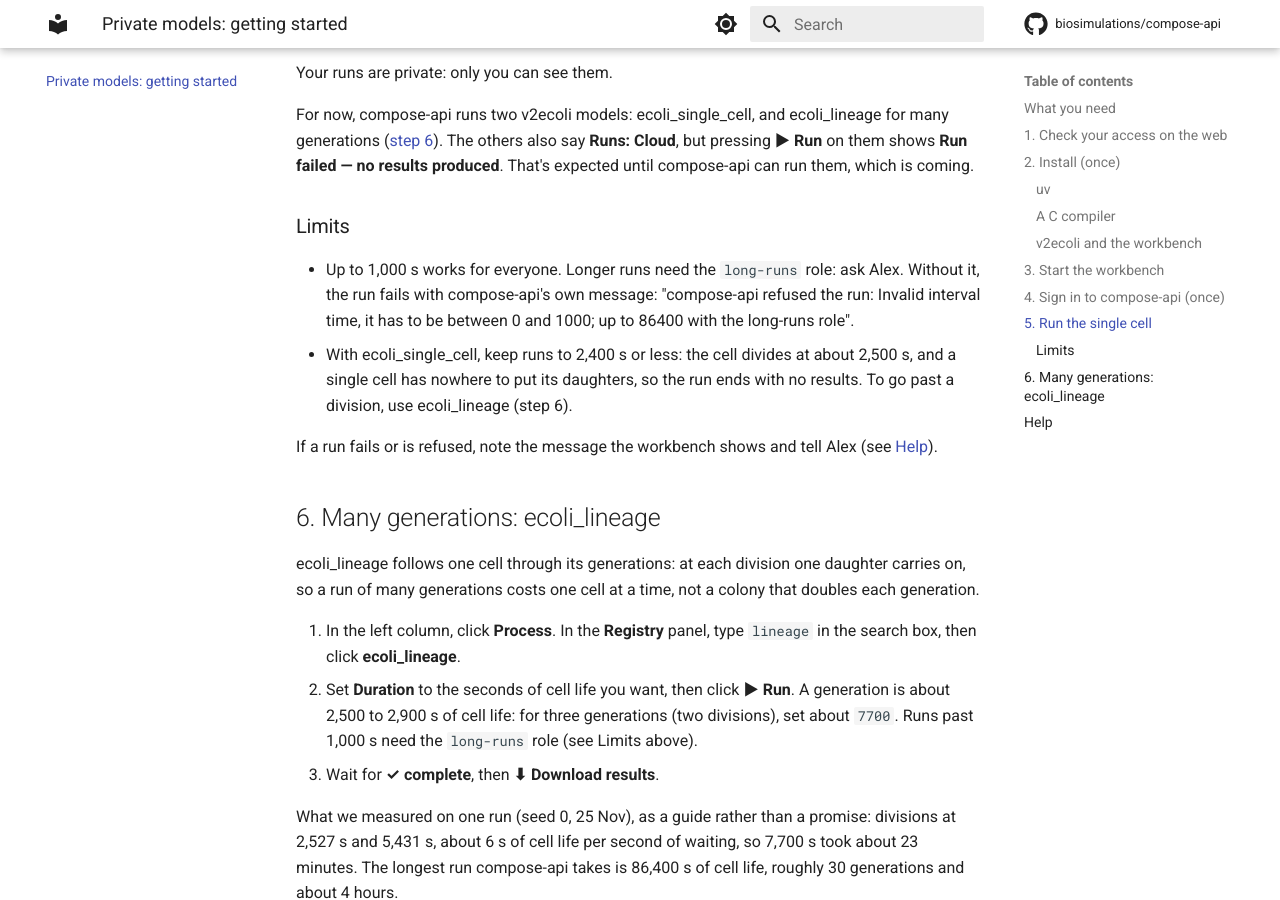
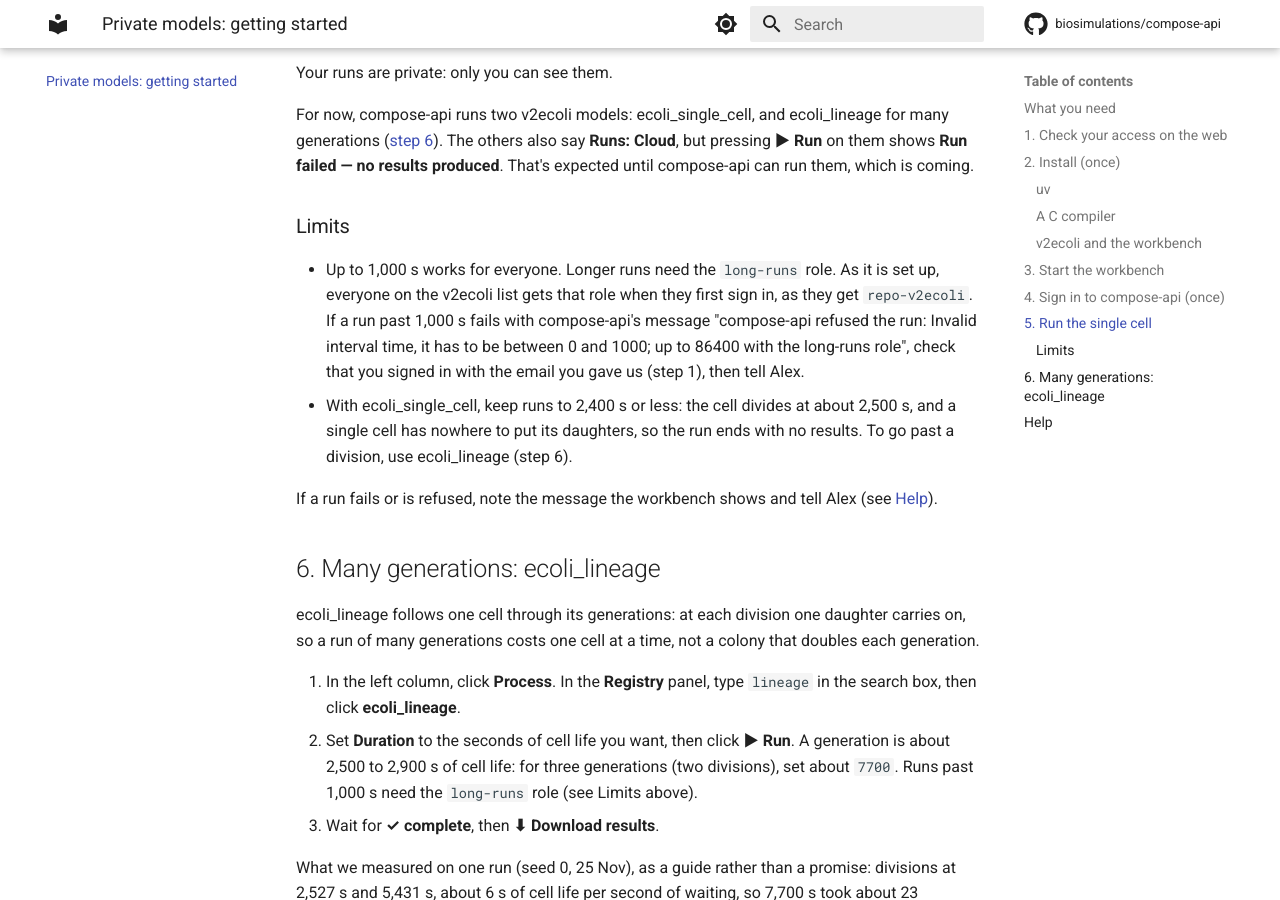
Before and after one commit to biosimulations/compose-api, an MkDocs documentation site: the page built from docs/private-models.md, in a window 1280 px wide and 900 px high, scrolled down 3386 px. Built offline with MkDocs 1.6.1 and Material for MkDocs 9.7.7, drawn with Linux system fonts in a browser that asks for light colours; comment, search, counter and statistics services are not loaded.

Commit message:
docs(private-models): the long-runs role comes with the v2ecoli list, as set up
Co-Authored-By: Claude Opus 5.5 <noreply@anthropic.com>
Claude-Session: https://claude.ai/code/session_01PcSWnzDuPceigpXpN87fUS

```diff
--- a/docs/private-models.md
+++ b/docs/private-models.md
@@ -131,9 +131,10 @@ For now, compose-api runs two v2ecoli models: ecoli_single_cell, and ecoli_linea
 
 ### Limits
 
-- Up to 1,000 s works for everyone. Longer runs need the `long-runs` role: ask Alex. Without it, the run fails with
-  compose-api's own message: "compose-api refused the run: Invalid interval time, it has to be between 0 and 1000; up
-  to 86400 with the long-runs role".
+- Up to 1,000 s works for everyone. Longer runs need the `long-runs` role. As it is set up, everyone on the v2ecoli
+  list gets that role when they first sign in, as they get `repo-v2ecoli`. If a run past 1,000 s fails with
+  compose-api's message "compose-api refused the run: Invalid interval time, it has to be between 0 and 1000; up to
+  86400 with the long-runs role", check that you signed in with the email you gave us (step 1), then tell Alex.
 - With ecoli_single_cell, keep runs to 2,400 s or less: the cell divides at about 2,500 s, and a single cell has nowhere
   to put its daughters, so the run ends with no results. To go past a division, use ecoli_lineage (step 6).
 
```
